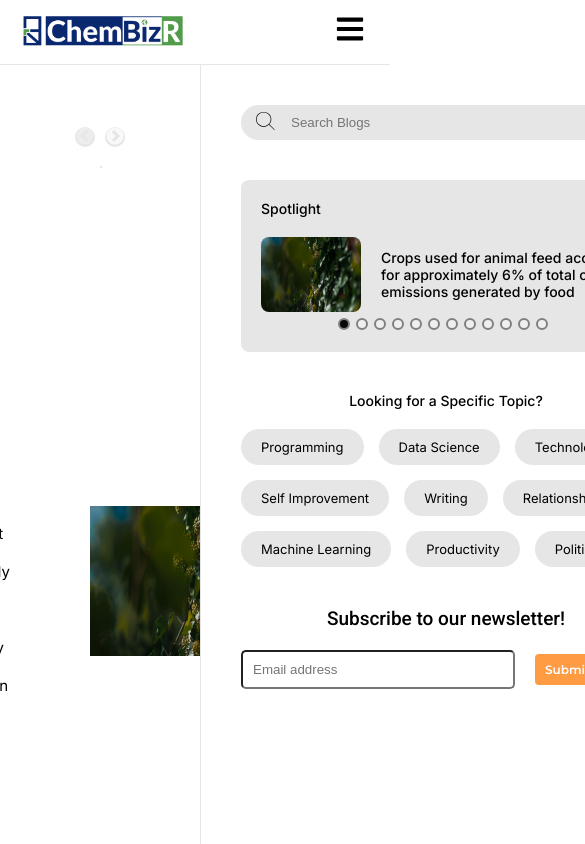
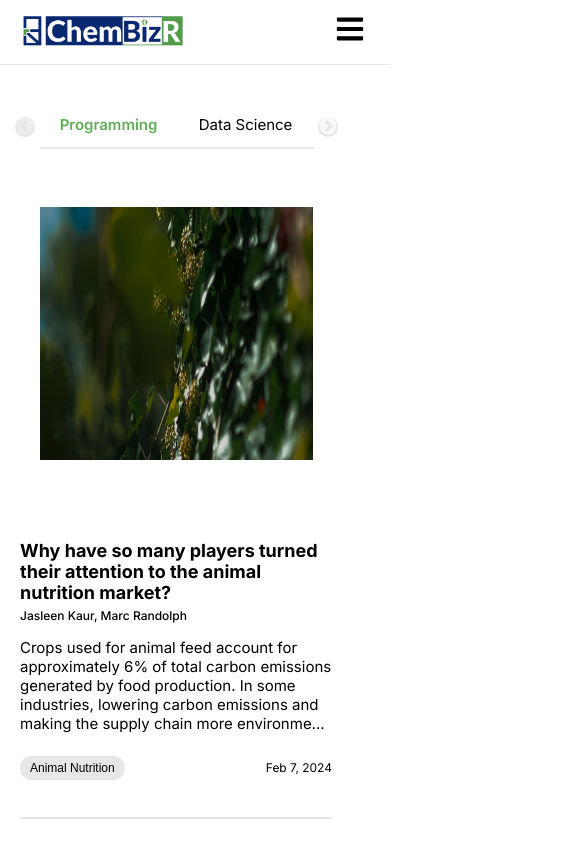
Before and after one commit to kaseracodes/chembizr, a React (Vite) app: page /blogs in a window 390 px wide. Shown: the top 844 px of the page, 585 px wide, since content can reach past the window. Built offline with nearby package versions, Linux system fonts and the light colour scheme; a web font is replaced by a local one.

Commit message:
Add: blog listing page responsive design

```diff
--- a/src/components/blogListingCard/BlogListingCard.module.css
+++ b/src/components/blogListingCard/BlogListingCard.module.css
@@ -63,3 +63,14 @@
   border: 1px solid var(--gray3);
   margin-top: 30px;
 }
+
+@media only screen and (max-width: 650px) {
+  .mainContainer {
+    flex-direction: column-reverse;
+  }
+
+  .mainContainer img {
+    width: 70vw;
+    height: 30vh;
+  }
+}
--- a/src/pages/BlogDetailPage.jsx
+++ b/src/pages/BlogDetailPage.jsx
@@ -1,5 +1,5 @@
 /* eslint-disable react/prop-types */
-import { useParams } from "react-router-dom";
+import { Link, useParams } from "react-router-dom";
 import { BlogsData } from "../assets/blogsData";
 import styles from "./BlogDetailPage.module.css";
 import Navbar from "../components/navbar/Navbar";
@@ -21,15 +21,12 @@ const BlogDetailPage = () => {
         iconColor={COLORS.white}
       />
 
-      <Banner2
-        imagePath={blog.imagePath}
-        heading={blog.heading}
-      />
+      <Banner2 imagePath={blog.imagePath} heading={blog.heading} />
 
       <div className={styles.mainDiv}>
         <div className={styles.path}>
-          <a href="/">ChemBizR</a> / <a href="/blogs">Blogs</a> /{" "}
-          <a>{blog.category}</a>
+          <Link to="/">ChemBizR</Link> / <a href="/blogs">Blogs</a> /{" "}
+          <Link>{blog.category}</Link>
         </div>
 
         <div className={styles.btnDiv}>
--- a/src/pages/BlogListingPage.jsx
+++ b/src/pages/BlogListingPage.jsx
@@ -76,6 +76,29 @@ const BlogListingPage = () => {
     slidesToScroll: 1,
     nextArrow: <NextButton />,
     prevArrow: <PrevButton />,
+    responsive: [
+      {
+        breakpoint: 800,
+        settings: {
+          slidesToShow: 3,
+          slidesToScroll: 1,
+        },
+      },
+      {
+        breakpoint: 480,
+        settings: {
+          slidesToShow: 2,
+          slidesToScroll: 1,
+        },
+      },
+      {
+        breakpoint: 350,
+        settings: {
+          slidesToShow: 1,
+          slidesToScroll: 1,
+        },
+      },
+    ],
   };
 
   // const responsive2 = {
--- a/src/pages/BlogListingPage.module.css
+++ b/src/pages/BlogListingPage.module.css
@@ -69,7 +69,7 @@
 .rightDiv {
   padding: 40px;
   border-left: 1px solid var(--gray3);
-  width: 430px;
+  width: 450px;
 }
 
 .inputContainer {
@@ -77,7 +77,7 @@
   border-radius: 40px;
   position: relative;
   align-items: center;
-  width: 410px;
+  width: 350px;
   font-family: "Inter", sans-serif;
   font-size: 20px;
   font-weight: 500;
@@ -111,7 +111,7 @@
 }
 
 .spotlightDiv {
-  width: 370px;
+  width: 350px;
   background-color: var(--gray3);
   border-radius: 8px;
   padding: 20px;
@@ -175,3 +175,59 @@
   border-radius: 5px;
   padding: 10px;
 }
+
+@media only screen and (max-width: 1300px) {
+  .leftDiv {
+    padding: 50px;
+  }
+}
+
+@media only screen and (max-width: 1100px) {
+  .mainContainer {
+    flex-direction: column;
+    justify-content: center;
+  }
+
+  .leftDiv {
+    max-width: 80vw;
+    justify-content: center;
+  }
+
+  .rightDiv {
+    width: 100%;
+    margin: 50px 0;
+    padding: 20px;
+    display: flex;
+    flex-direction: column;
+    justify-content: center;
+    align-items: center;
+    max-width: 90vw;
+  }
+
+  .emailInputContainer {
+    display: flex;
+    justify-content: center;
+    align-items: center;
+  }
+
+  .inputContainer,
+  .spotlightDiv {
+    width: 70vw;
+  }
+}
+
+@media only screen and (max-width: 550px) {
+  .leftDiv {
+    padding: 50px 20px;
+    width: 100vw;
+  }
+
+  .topicsCarouselDiv {
+    width: 70vw;
+    margin-left: 20px;
+  }
+
+  .emailInputContainer {
+    flex-direction: column;
+  }
+}
```
